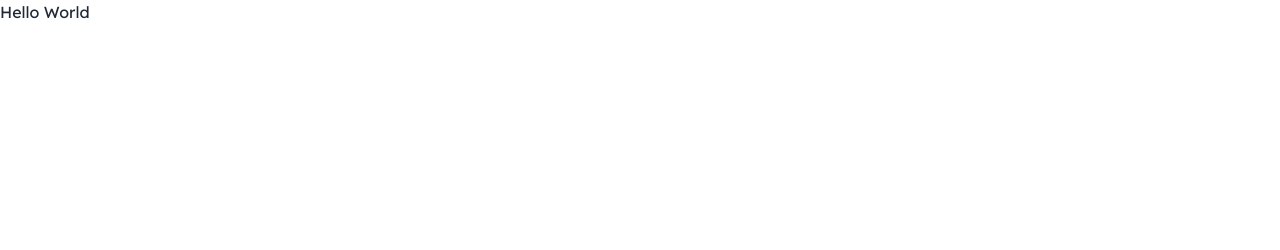
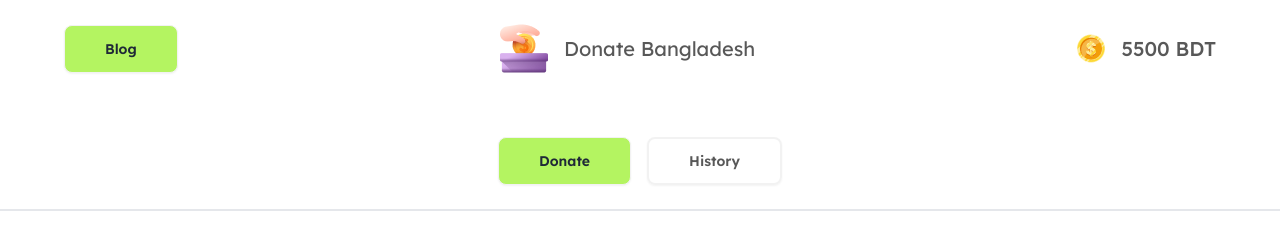
Before and after one commit to hisuvo/Assignment-5, a plain HTML site: page index.html in a window 1280 px wide. Drawn offline with nearby package versions, Linux system fonts and the light colour scheme.

Commit message:
nav and hero section donate & hestory button done

```diff
--- a/index.html
+++ b/index.html
@@ -1,5 +1,5 @@
 <!DOCTYPE html>
-<html lang="en">
+<html lang="en" data-theme="light">
 <head>
     <meta charset="UTF-8">
     <meta name="viewport" content="width=device-width, initial-scale=1.0">
@@ -23,7 +23,9 @@
           theme: {
             extend: {
               colors: {
-                clifford: '#da373d',
+                  primary: 'rgba(17, 17, 17, 1)',
+                  secondary: "rgba(17, 17, 17, 0.7)",
+                  accent:"rgb(180, 244, 97)"
               },
               fontFamily: {
                 lexend: `"Lexend", system-ui;`,
@@ -31,12 +33,41 @@
             }
           }
         }
-      </script>
+    </script>
 
 </head>
-<body class="font-lexend">
-    <h1>Hello World</h1>
+<body class="font-lexend relative">
+    <header class="backdrop-blur-sm bg-white/30 px-4 md:px-16 py-6 fixed top-0 left-0 right-0 border-b-2 ">
 
+        <!-- Nagivation Section Start -->
+        <nav class="flex justify-between items-center md:text-xl ">
+            <!-- Nav button -->
+            <button id="nav_blog_button" class="btn font-semibold px-10 bg-accent hover:bg-lime-400">Blog</button>
+
+            <!-- Nav Logo -->
+            <div class="flex justify-center items-center gap-4 ">
+                <p><img src="./assets/logo.png" alt="Donate log"></p>
+                <h2 class="text-secondary hidden md:block">Donate Bangladesh</h2>
+            </div>
+
+            <!-- Nav Initial Account -->
+            <div class="flex justify-center items-center gap-4">
+                <img src="./assets/coin.png" alt="Dollar Coin Icon">
+                <h2 class="font-medium text-secondary">5500 BDT</h2>
+            </div>
+        </nav>
+        <!-- Nagivation Section Start -->
+
+         <!-- Hero Button Section Start  -->
+          <div class="flex justify-center items-center gap-4 mt-10 md:mt-16 text-xl font-semibold">
+            <button class="btn px-10 bg-accent hover:bg-lime-400">Donate</button>
+            <button class="btn px-10 text-secondary bg-transparent border-2">History</button>
+          </div>
+         <!-- Hero Button Section End  -->
+
+    </header>
+
+    <main class="max-w-[1140px] h-[1234px] mx-auto mt-64 pt-10"></main>
 
     <script src="./js/utility.js"></script>
     <script src="./js/index.js"></script>
```
Also changed, not shown: assets/coin.png (added), assets/feni.png (added), assets/logo.png (added), assets/noakhali.png (added), assets/quota-protest.png (added), 1 other file.
